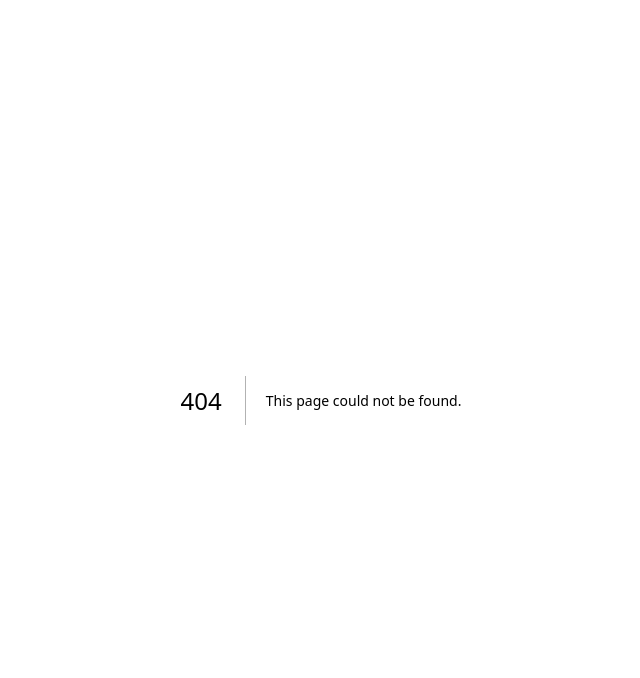
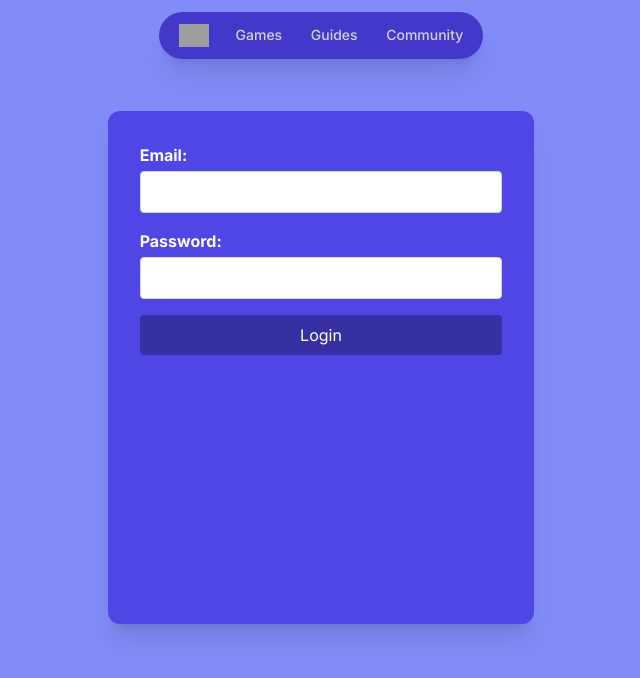
Before and after one commit to stivenm16/devToolkit, a Next.js app: page /community in a window 1280 px wide. Before the commit this address had no page. Shown: the top 678 px of the page, without its empty margins (319-959 px from the left). Built offline with nearby package versions, Linux system fonts and the light colour scheme; grey boxes are pictures that could not be loaded.

Commit message:
Login v1

```diff
--- a/package.json
+++ b/package.json
@@ -12,7 +12,9 @@
     "next": "14.0.4",
     "react": "^18",
     "react-dom": "^18",
-    "react-syntax-highlighter": "^15.5.0"
+    "react-hook-form": "^7.49.3",
+    "react-syntax-highlighter": "^15.5.0",
+    "yup": "^1.3.3"
   },
   "devDependencies": {
     "@types/node": "^20",
--- /dev/null
+++ b/src/app/community/page.tsx
@@ -0,0 +1,104 @@
+'use client'
+import React, { useState } from 'react'
+import { useForm } from 'react-hook-form'
+import { Header } from '../components'
+
+const Login: React.FC = () => {
+  const {
+    register,
+    handleSubmit,
+    formState: { errors },
+  } = useForm()
+
+  const [error, setError] = useState(null)
+
+  const onSubmit = handleSubmit(async (data: any) => {
+    if (data) {
+      // const res = await signIn('credentials', {
+      //   email: data.email,
+      //   password: data.password,
+      //   redirect: false,
+      // })
+      // if (res.error) {
+      //   setError(res.error)
+      // } else {
+      //     console.log(res)
+      // }\
+      console.log(data, 'data')
+    }
+  })
+
+  return (
+    <div className="bg-indigo-400 min-h-screen">
+      <div className="fixed inset-0 flex items-center flex-col justify-center backdrop-blur-xl">
+        <Header />
+        <div className="bg-indigo-600 p-8 rounded-xl shadow-xl h-2/3 w-1/3 mb-44 mt-10 relative">
+          <form onSubmit={onSubmit} className="space-y-4 z-10">
+            {error && (
+              <p className="bg-red-500 text-lg text-white p-3 rounded mb-2">
+                {error}
+              </p>
+            )}
+            <div className="mb-4">
+              <label
+                htmlFor="email"
+                className="block text-white font-bold mb-1"
+              >
+                Email:
+              </label>
+              <input
+                type="email"
+                id="email"
+                // onChange={handleInputChange}
+                className={`w-full px-4 py-2 rounded border ${
+                  errors.email ? 'border-red-500' : 'border-gray-300'
+                }`}
+                {...register('email', {
+                  required: {
+                    value: true,
+                    message: 'Email is required',
+                  },
+                })}
+              />
+              {/* <span className="text-red-500 text-xs mt-1">
+                {errors.email?.message}
+              </span> */}
+            </div>
+
+            <div className="mb-4">
+              <label
+                htmlFor="password"
+                className="block text-white font-bold mb-1"
+              >
+                Password:
+              </label>
+              <input
+                type="password"
+                id="password"
+                {...register('password', {
+                  required: {
+                    value: true,
+                    message: 'Password is required',
+                  },
+                })}
+                className={`w-full px-4 py-2 rounded border ${
+                  errors.password ? 'border-red-500' : 'border-gray-300'
+                }`}
+              />
+              {/* <p className="text-red-500 text-xs mt-1">{errors.password}</p> */}
+            </div>
+
+            <button
+              type="submit"
+              className="w-full bg-indigo-800 text-white py-2 rounded hover:bg-indigo-900 focus:outline-none"
+            >
+              Login
+            </button>
+          </form>
+        </div>
+      </div>
+    </div>
+  )
+}
+
+export default Login
--- a/src/app/components/Header.tsx
+++ b/src/app/components/Header.tsx
@@ -30,7 +30,7 @@ const Header: React.FC = () => {
               Guides
             </Link>
             <Link
-              href={'/'}
+              href={'/community'}
               className="text-sm font-medium hover:text-white flex items-center"
             >
               Community
--- a/src/app/components/Layout.tsx
+++ b/src/app/components/Layout.tsx
@@ -5,7 +5,7 @@ type LayoutProps = {
 }
 const Layout: React.FC<LayoutProps> = ({ children }) => {
   return (
-    <div className="flex flex-col min-h-screen">
+    <div className="flex flex-col min-h-screen bg-indigo-400 ">
       <Header />
 
       <main className="flex-grow">{children}</main>
--- /dev/null
+++ b/src/app/components/Snake.tsx
@@ -0,0 +1,114 @@
+'use client'
+import { useEffect, useState } from 'react'
+
+const Snake = () => {
+  const [snakeHead, setSnakeHead] = useState({ x: 0, y: 0 })
+  const [snakeBody, setSnakeBody] = useState<Array<{ x: number; y: number }>>(
+    [],
+  )
+  const [lastDirection, setLastDirection] = useState<string>('right')
+
+  useEffect(() => {
+    let intervalId: NodeJS.Timeout
+
+    const handleKeyPress = (e: any) => {
+      // Update the last direction when a key is pressed
+      if (e.key === 'ArrowUp' && lastDirection !== 'down') {
+        setLastDirection('up')
+      } else if (e.key === 'ArrowDown' && lastDirection !== 'up') {
+        setLastDirection('down')
+      } else if (e.key === 'ArrowLeft' && lastDirection !== 'right') {
+        setLastDirection('left')
+      } else if (e.key === 'ArrowRight' && lastDirection !== 'left') {
+        setLastDirection('right')
+      }
+    }
+
+    // Start the game loop
+    intervalId = setInterval(() => {
+      // Update the head based on the last direction
+      setSnakeHead((prev) => {
+        const newHead = { ...prev }
+        switch (lastDirection) {
+          case 'up':
+            newHead.y -= 1
+            break
+          case 'down':
+            newHead.y += 1
+            break
+          case 'left':
+            newHead.x -= 1
+            break
+          case 'right':
+            newHead.x += 1
+            break
+          default:
+            break
+        }
+        return newHead
+      })
+
+      // Update the body segments
+      setSnakeBody((prev) => {
+        const newBody = [...prev]
+
+        // Add the current head position to the body
+        newBody.unshift({ x: snakeHead.x, y: snakeHead.y })
+
+        // Remove the last segment if the length exceeds a certain limit
+        if (newBody.length > 9) {
+          newBody.pop()
+        }
+
+        return newBody
+      })
+    }, 200) // Adjust the interval for the desired speed
+
+    // Attach event listener for key presses
+    window.addEventListener('keydown', handleKeyPress)
+
+    // Cleanup function to remove event listener and clear interval on component unmount
+    return () => {
+      window.removeEventListener('keydown', handleKeyPress)
+      clearInterval(intervalId)
+    }
+  }, [lastDirection, snakeHead])
+
+  return (
+    <div>
+      {snakeBody.map((segment, index) => (
+        <div
+          key={index}
+          className="absolute top-0 left-0 z-0 bg-indigo-900"
+          style={{
+            top: `${segment.y * 20}px`,
+            left: `${segment.x * 20}px`,
+            width: '30px',
+            height: '30px',
+            // background: 'rgba(55, 83, 138, 0.18)',
+            borderRadius: '50%',
+            zIndex: index + 1,
+          }}
+        ></div>
+      ))}
+
+      <div
+        className="absolute top-0 left-0 z-0 bg-indigo-900"
+        style={{
+          top: `${snakeHead.y * 20}px`,
+          left: `${snakeHead.x * 20}px`,
+          width: '30px',
+          height: '30px',
+          //   background: 'rgba(55, 83, 138, 0.18)',
+          borderRadius: '50%',
+          zIndex: snakeBody.length + 1,
+        }}
+      >
+        <div className="eye eye-left absolute"></div>
+        <div className="eye eye-right absolute"></div>
+      </div>
+    </div>
+  )
+}
+
+export default Snake
--- a/src/app/globals.css
+++ b/src/app/globals.css
@@ -18,3 +18,36 @@ body {
 .animate-fade-in {
   animation: fadeIn 3s;
 }
+
+.snake-segment,
+.snake-head {
+  position: absolute;
+  width: 30px;
+  height: 30px;
+  /* background: rgba(55, 83, 138, 0.18); */
+  border-radius: 45%;
+  transition: transform 0.2s ease-in-out;
+}
+
+.snake-head {
+  z-index: 999;
+  position: relative;
+}
+
+.eye {
+  position: absolute;
+  width: 6px;
+  height: 6px;
+  background: black;
+  border-radius: 50%;
+  top: 30%;
+  transition: transform 0.2s ease-in-out;
+}
+
+.eye-left {
+  left: 25%;
+}
+
+.eye-right {
+  left: 50%;
+}
--- a/src/app/guides/[...game]/page.tsx
+++ b/src/app/guides/[...game]/page.tsx
@@ -52,7 +52,7 @@ const Guides = ({ params }: { params: { game: string } }) => {
           data.map((item: any, indexRow: number) => {
             return item.map((item: any, indexCol: number) => {
               return (
-                <div key={indexRow}>
+                <div key={indexCol}>
                   <CodeEditor codeSnippet={item}>
                     <Explanation />
                   </CodeEditor>
--- a/src/app/page.tsx
+++ b/src/app/page.tsx
@@ -6,7 +6,8 @@ import { ButtonT, Layout } from './components'
 export default function Home() {
   return (
     <Layout>
-      <div className="flex justify-center  items-center min-h-96 pt-36 flex-col">
+      {/* <Snake /> */}
+      <div className="flex justify-center  items-center min-h-96 pt-36 flex-col z-10">
         <div className="text-center animate-fade-in">
           <h1 className="text-6xl font-bold antialised text-sky-950">
             Welcome to playit
```
Also changed, not shown: 1 other file (tests, documents, lock files or other folders).
